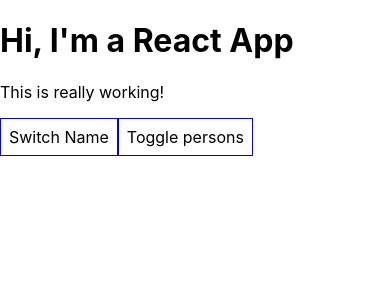
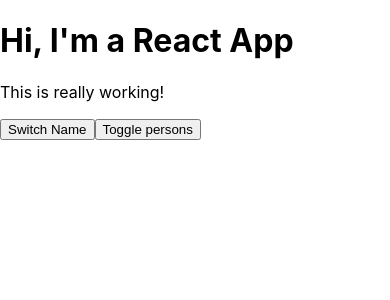
Before and after one commit to MathiasMinacapilli/react-complete-guide, a React app: page / in a window 390 px wide. Shown: the top 300 px of the page. Built offline with nearby package versions, Linux system fonts and the light colour scheme.

Commit message:
Added a media query to the Person.css

```diff
--- a/src/App.css
+++ b/src/App.css
@@ -39,3 +39,16 @@
 .bold {
   font-weight: bold;
 }
+
+.App button {
+  border: 1px solid blue;
+  padding: 16px;
+  background-color: green;
+  color: white;
+  font: inherit;
+  cursor: pointer;
+}
+
+.App button:hover {
+  background-color: lightgreen;
+}
--- a/src/App.js
+++ b/src/App.js
@@ -66,13 +66,6 @@
   }
 
   render() {
-    const style = {
-      backgroundColor: 'white',
-      font: 'inherit',
-      border: '1px solid blue',
-      padding: '8px',
-      cursor: 'pointer'
-    }
 
     let persons = null;
 
@@ -109,10 +102,8 @@
         would be executed inmediately the page loads. */}
         <button
           key="switch-name-btn"
-          style={style}
           onClick={this.switchNameHandler.bind(this, 'Mathias Minacapilli')}>Switch Name</button>
         <button
-          style={style}
           onClick={this.togglePersonsHandler}>Toggle persons</button>
         {persons}
       </div>
--- a/src/Person/Person.css
+++ b/src/Person/Person.css
@@ -6,3 +6,9 @@
     padding: 16px;
     text-align: center;
 }
+
+@media(min-width: 800px) {
+    .Person {
+        width: 450px;
+    }
+}
```
